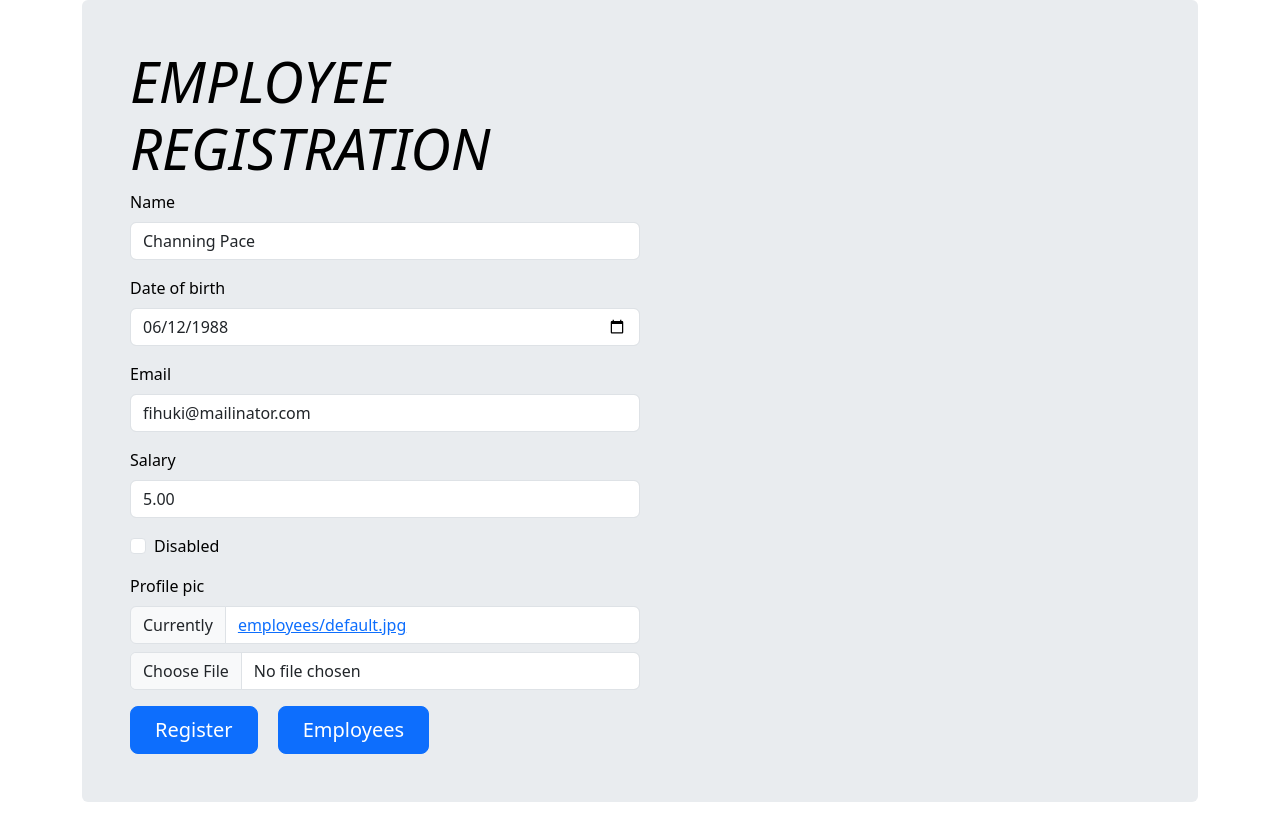
After one commit to johngachara/emobilisproject, a Django app: page /employee/update/2006 in a window 1280 px wide. The commit adds this page. Run offline with Django 4.2, Linux system fonts and the light colour scheme; data comes from the database, SQL or seed files in the repository; both versions use the stored data as it was before the commit; some libraries are stand-ins or nearby versions.

Commit message:
added update button with functionality

```diff
--- a/Emobilisproject3/settings.py
+++ b/Emobilisproject3/settings.py
@@ -23,7 +23,7 @@ BASE_DIR = Path(__file__).resolve().parent.parent
 SECRET_KEY = 'django-insecure-ab^9!1z6v^*dxu%oscankowxocgw3cdten*dt4v9jfw%xttx_w'
 
 # SECURITY WARNING: don't run with debug turned on in production!
-DEBUG = False
+DEBUG = True
 
 ALLOWED_HOSTS = ["*"]
 
@@ -121,7 +121,6 @@ USE_TZ = True
 # https://docs.djangoproject.com/en/4.2/howto/static-files/
 
 STATIC_URL = 'static/'
-STATIC_ROOT = os.path.join(BASE_DIR,'static')
 MEDIA_URL = 'media/'
 MEDIA_ROOT = os.path.join(BASE_DIR,'media')
 CRISPY_ALLOWED_TEMPLATE_PACKS = "bootstrap5"
--- a/Employeeform/models.py
+++ b/Employeeform/models.py
@@ -17,4 +17,4 @@ class Employee(models.Model):
     disabled = models.BooleanField(default=False)
     created_at = models.DateTimeField(auto_now_add=True)
     updated_at = models.DateTimeField(auto_now=True)
-    profile_pic = models.ImageField(null=True,upload_to=unique_img_name,default="employees/default.jpg")
+    profile_pic = models.ImageField(upload_to=unique_img_name,default="employees/default.jpg")
--- a/Employeeform/urls.py
+++ b/Employeeform/urls.py
@@ -8,5 +8,6 @@ urlpatterns = [
     path('all/',views.all_employees,name='allemployees'),
     path('employee/<int:employeeid>',views.employee,name='employee'),
     path('employee/delete/<int:employeeid>',views.delete_employee,name='delete'),
-    path('search/',views.search_employee,name='search')
+    path('search/',views.search_employee,name='search'),
+    path('employee/update/<int:employeeid>',views.update_employee,name='update')
 ]+static(settings.MEDIA_URL,document_root=settings.MEDIA_ROOT)
--- a/Employeeform/views.py
+++ b/Employeeform/views.py
@@ -31,3 +31,19 @@ def search_employee(request):
     search = request.GET.get('search')
     rendered_data = Employee.objects.filter(Q(name__icontains=search))
     return render(request,'allemployees.html',{"page_obj":rendered_data})
+
+
+def update_employee(request, employeeid):
+    to_update = Employee.objects.get(pk=employeeid)
+
+    if request.method == 'POST':
+        form = Employeeform(request.POST, instance=to_update)
+        if form.is_valid():
+            form.save()
+            # After a successful update, you can redirect to the employee detail page or any other desired page.
+            return redirect('employee',employeeid)
+    else:
+        # If it's not a POST request, create the form with the current employee's data.
+        form = Employeeform(instance=to_update)
+
+    return render(request, 'update.html', {"form": form})
--- a/templates/employee.html
+++ b/templates/employee.html
@@ -11,7 +11,7 @@
   <div class="container col-xxl-8 px-4 py-5">
     <div class="row flex-lg-row-reverse align-items-center g-5 py-5">
       <div class="col-10 col-sm-8 col-lg-6">
-        <img src="{{ employee.profile_pic.url }}" class="d-block mx-lg-auto img-fluid" alt="Bootstrap Themes" width="700" height="500" loading="lazy">
+        <img src="{{ employee.profile_pic.url }}" class="d-block mx-lg-auto img-fluid" loading="lazy">
       </div>
       <div class="col-lg-6">
         <h1 class="display-5 fw-bold text-body-emphasis lh-1 mb-3">{{ employee.name | title }}</h1>
@@ -27,6 +27,7 @@
           <a href="{% url 'home' %}" type="button" class="btn btn-primary btn-lg px-4 me-md-2">Back to registration</a>
           <a href="{% url 'allemployees' %}" type="button" class="btn btn-outline-secondary btn-lg px-4">View employees</a>
               <a href="{% url 'delete' employee.id %}" class="btn btn-danger rounded-pill px-3" type="button">Delete</a>
+            <a href="{% url 'update' employee.id%}" class="btn btn-danger rounded-pill px-3" type="button">Update</a>
         </div>
       </div>
     </div>
--- /dev/null
+++ b/templates/update.html
@@ -0,0 +1,30 @@
+{% load crispy_forms_filters %}
+<!DOCTYPE html>
+<html lang="en">
+<head>
+    <script src="https://cdn.jsdelivr.net/npm/bootstrap@5.3.2/dist/js/bootstrap.bundle.min.js" integrity="sha384-C6RzsynM9kWDrMNeT87bh95OGNyZPhcTNXj1NW7RuBCsyN/o0jlpcV8Qyq46cDfL" crossorigin="anonymous"></script>
+    <link href="https://cdn.jsdelivr.net/npm/bootstrap@5.3.2/dist/css/bootstrap.min.css" rel="stylesheet" integrity="sha384-T3c6CoIi6uLrA9TneNEoa7RxnatzjcDSCmG1MXxSR1GAsXEV/Dwwykc2MPK8M2HN" crossorigin="anonymous">
+    <meta charset="UTF-8">
+    <title>Employee Registration</title>
+    <style>
+        .asteriskField{
+            display: none;
+        }
+    </style>
+</head>
+<body>
+<form method="post" enctype="multipart/form-data" action="{{ request.path }}">
+    {% csrf_token %}
+<main class="container">
+  <div class="p-4 p-md-5 mb-4 rounded text-body-emphasis bg-body-secondary">
+    <div class="col-lg-6 px-0">
+      <h1 class="display-4 fst-italic">EMPLOYEE REGISTRATION</h1>
+       {{ form|crispy }}
+        <button type="submit" class="btn btn-primary btn-lg px-4 me-sm-3">Register</button>
+        <a href="{% url 'allemployees' %}" type="button" class="btn btn-primary btn-lg px-4 me-sm-3">Employees</a>
+    </div>
+  </div>
+</main>
+</form>
+</body>
+</html>
```
Also changed, not shown: db.sqlite3 (deleted).
